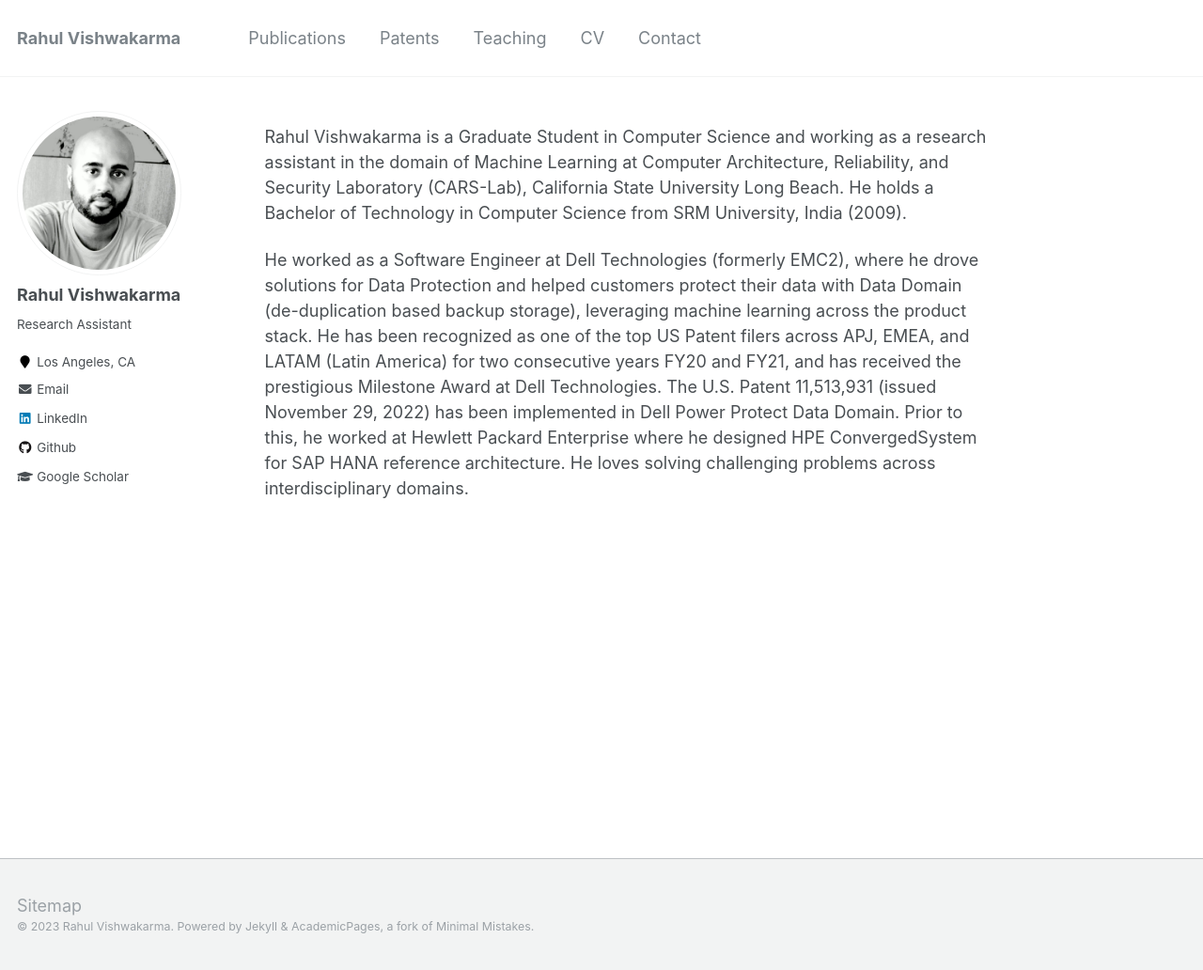
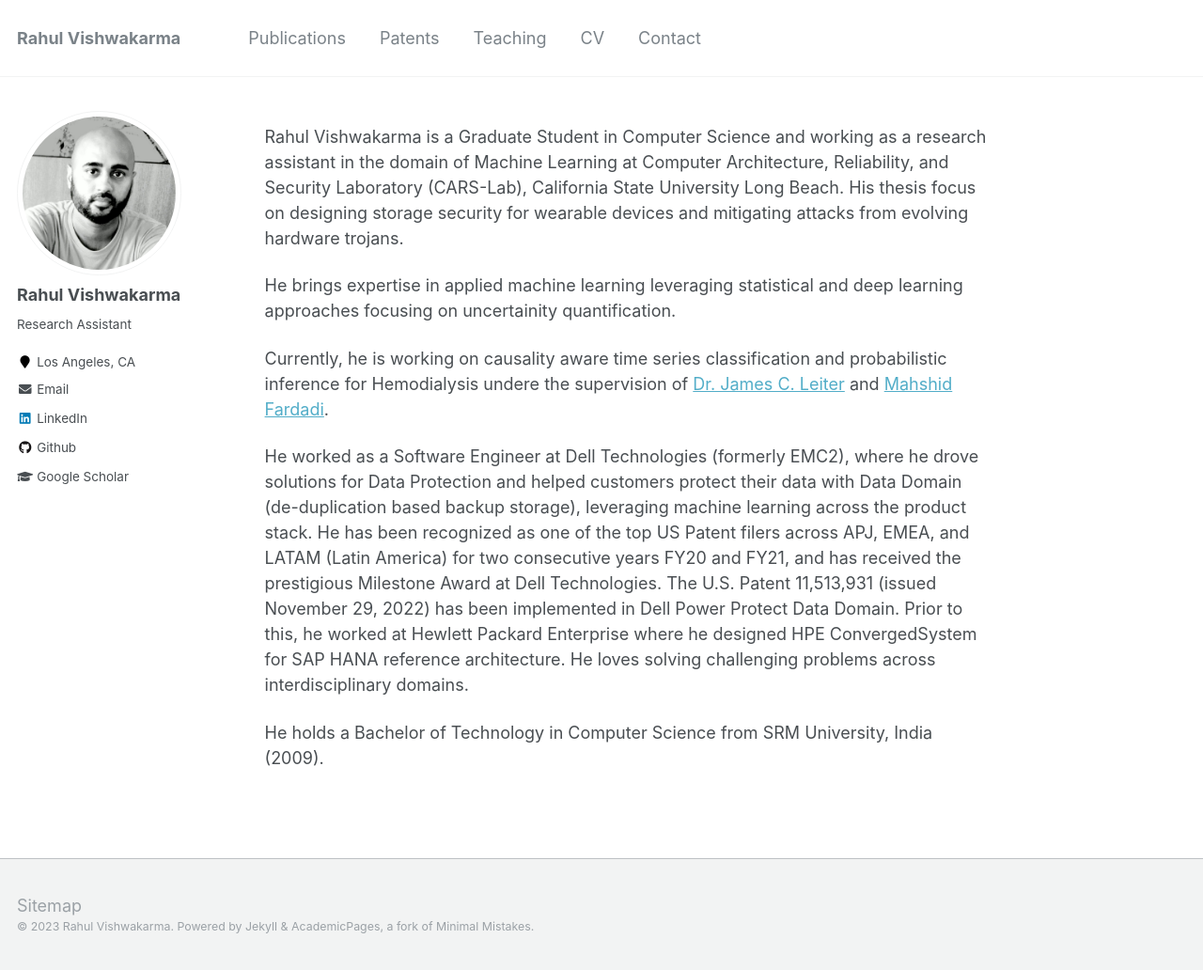
Before and after one commit to sedy2014/SidharthMahotraWebsite.github.io, a Jekyll site: the page built from _pages/about.md, in a window 1280 px wide and 1032 px high. Shown: the whole window at 94% size. Built offline with Jekyll 4.4.1, drawn with Linux system fonts in a browser that asks for light colours.

Commit message:
Update about.md

```diff
--- a/_pages/about.md
+++ b/_pages/about.md
@@ -14,6 +14,13 @@ figure {
 }
 </style>
 
-Rahul Vishwakarma is a Graduate Student in Computer Science and working as a research assistant in the domain of Machine Learning at Computer Architecture, Reliability, and Security Laboratory (CARS-Lab), California State University Long Beach. He holds a Bachelor of Technology in Computer Science from SRM University, India (2009).
+Rahul Vishwakarma is a Graduate Student in Computer Science and working as a research assistant in the domain of Machine Learning at Computer Architecture, Reliability, and Security Laboratory (CARS-Lab), California State University Long Beach. His thesis focus on designing storage security for wearable devices and mitigating attacks from evolving hardware trojans.
 
-He worked as a Software Engineer at Dell Technologies (formerly EMC2), where he drove solutions for Data Protection and helped customers protect their data with Data Domain (de-duplication based backup storage), leveraging machine learning across the product stack. He has been recognized as one of the top US Patent filers across APJ, EMEA, and LATAM (Latin America) for two consecutive years FY20 and FY21, and has received the prestigious Milestone Award at Dell Technologies. The U.S. Patent 11,513,931 (issued November 29, 2022) has been implemented in Dell Power Protect Data Domain. Prior to this, he worked at Hewlett Packard Enterprise where he designed HPE ConvergedSystem for SAP HANA reference architecture. He loves solving challenging problems across interdisciplinary domains.
+He brings expertise in applied machine learning leveraging statistical and deep learning approaches focusing on uncertainity quantification.
+
+Currently, he is working on causality aware time series classification and probabilistic inference for Hemodialysis undere the supervision of [Dr. James C. Leiter](https://geiselmed.dartmouth.edu/faculty/facultydb/view.php/?uid=186) and [Mahshid Fardadi](https://ppfp.ucop.edu/info/fellowship-recipients/fellows-pages/fardadi-mahshid.html).
+
+He worked as a Software Engineer at Dell Technologies (formerly EMC2), where he drove solutions for Data Protection and helped customers protect their data with Data Domain (de-duplication based backup storage), leveraging machine learning across the product stack. He has been recognized as one of the top US Patent filers across APJ, EMEA, and LATAM (Latin America) for two consecutive years FY20 and FY21, and has received the prestigious Milestone Award at Dell Technologies. The U.S. Patent 11,513,931 (issued November 29, 2022) has been implemented in Dell Power Protect Data Domain.
+Prior to this, he worked at Hewlett Packard Enterprise where he designed HPE ConvergedSystem for SAP HANA reference architecture. He loves solving challenging problems across interdisciplinary domains.
+
+He holds a Bachelor of Technology in Computer Science from SRM University, India (2009).
```
